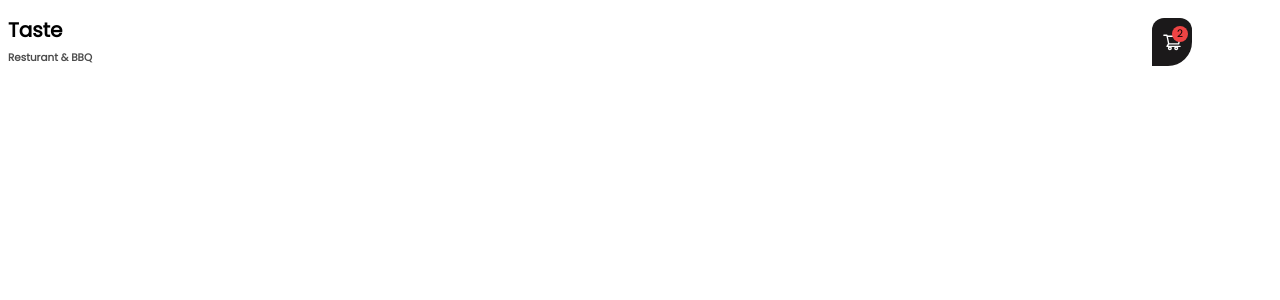
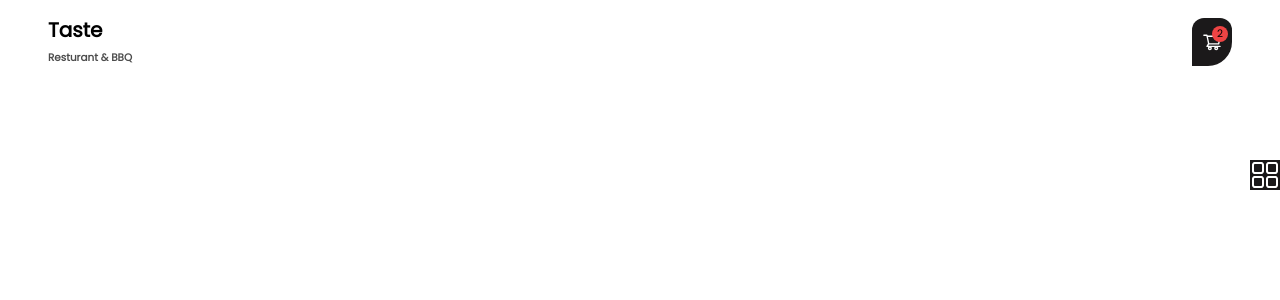
Before and after one commit to sharp2point/Restaurant, a React (Vite) app: page / in a window 1280 px wide. Shown: the top 300 px of the page. Built offline with nearby package versions, Linux system fonts and the light colour scheme.

Commit message:
верстка компонента NavIcon

```diff
--- a/src/App.jsx
+++ b/src/App.jsx
@@ -11,7 +11,8 @@ const App = () => {
   return (
     <div className="font-poppins bg-back">
       <Header />
-      {/* <NavIcon />
+      <NavIcon />
+      {/*
       <Home />
       <About />
       <Recipe />
--- a/src/components/Header.jsx
+++ b/src/components/Header.jsx
@@ -3,8 +3,10 @@ import { AiOutlineShoppingCart } from "react-icons/ai";
 const Header = () => {
   return (
     <div className="fixed top-0 left-0 w-full z-20">
-      <nav className="relative container max-auto flex
-       items-center justify-between py-4 px-2">
+      <nav
+        className="relative container mx-auto flex
+       items-center justify-between py-4 px-2"
+      >
         <div>
           <h4 className="text-xl font-semibold">Taste</h4>
           <span className="text-[0.65rem] font-bold opacity-70">
--- a/src/components/NavIcon.jsx
+++ b/src/components/NavIcon.jsx
@@ -1,8 +1,40 @@
-import React from "react";
+import React, { useState } from "react";
+import { mainMenu } from "../Data";
+import { RxDashboard } from "react-icons/rx";
 
 const NavIcon = () => {
+  const [toggle, setToggle] = useState(false);
   return (
-    <div>NavIcon</div>
+    <>
+      <div
+        className={`${
+          toggle ? "scale-1" : "scale-0"
+        } fixed w-full flex justify-center
+      z-20 bottom-8 trasition-all duration-300`}
+      >
+        <div
+          className="flex sm:gap-8 gap-6 bg-black
+        rounded-xl p-4"
+        >
+          {mainMenu.map((main) => {
+            return (
+              <div className="p-2 rounded-full bg-glass" key={main.id}>
+                <a className="text-white text-xl" href="">
+                  {main.icon}
+                </a>
+              </div>
+            );
+          })}
+        </div>
+      </div>
+      <div
+        className="fixed right-0 top-[20%] z-20
+      cursor-pointer bg-black"
+        onClick={() => setToggle(!toggle)}
+      >
+        <RxDashboard className="text-white text-3xl" />
+      </div>
+    </>
   );
 };
 
```
